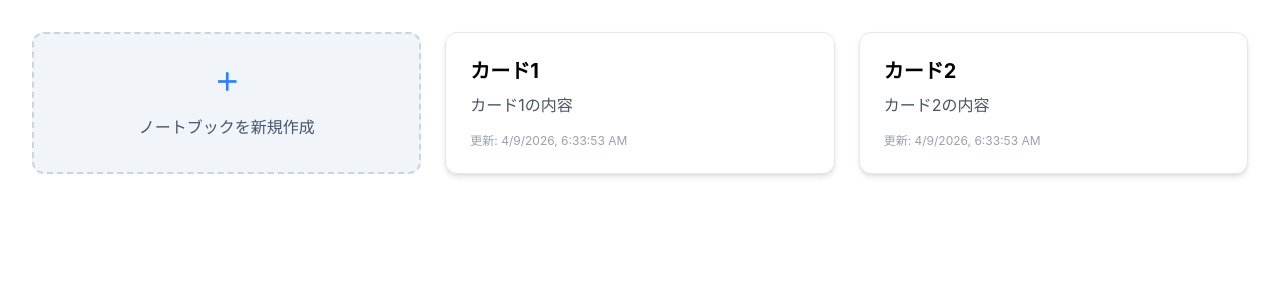
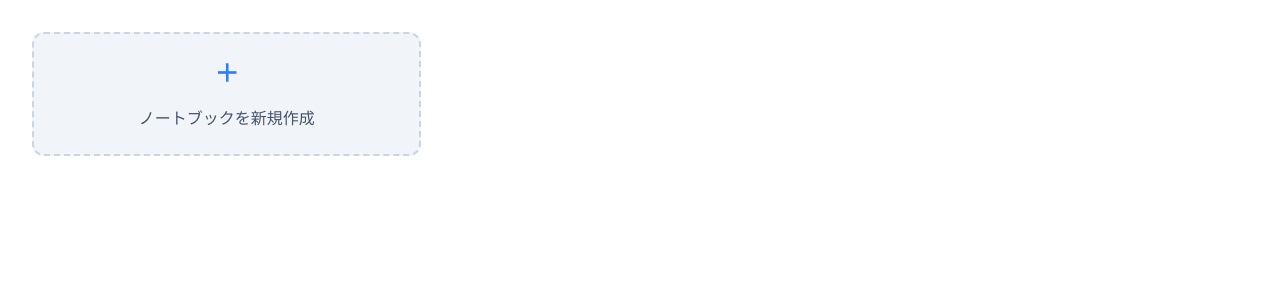
Before and after one commit to yuto-boobam/Rooted, a React (Vite) app: page / in a window 1280 px wide. Shown: the top 300 px of the page. Built offline with nearby package versions, Linux system fonts and the light colour scheme.

Commit message:
カードの追加処理を復活させ、ボタンクリックでノート追加できるようにした

```diff
--- a/src/App.tsx
+++ b/src/App.tsx
@@ -10,20 +10,7 @@ type CardData = {
 function App() {
   // stateについて、状態関数と交信関数を定義する
   // CardData以外は入れてはいけない空の配列を作成する
-  const [cards, setCards] = useState<CardData[]>([
-    {
-      id: "1",
-      title: "カード1",
-      content: "カード1の内容",
-      updatedAt: new Date(),
-    },
-    {
-      id: "2",
-      title: "カード2",
-      content: "カード2の内容",
-      updatedAt: new Date(),
-    },
-  ]);
+  const [cards, setCards] = useState<CardData[]>([]);
 
   // setCardsを利用してカードを生成する関数
   const addCard = () => {
@@ -40,7 +27,7 @@ function App() {
     <div className="p-8"> {/* 全体の余白 */}
       <div className="grid grid-cols-1 md:grid-cols-3 gap-6"> {/* グリッドの設定 */}
 
-        <button className="bg-slate-100 p-6 rounded-xl border-2 border-dashed border-slate-300 flex flex-col items-center justify-center gap-4 h-full">
+        <button onClick={addCard} className="bg-slate-100 p-6 rounded-xl border-2 border-dashed border-slate-300 flex flex-col items-center justify-center gap-4 h-full hover:bg-slate-200 transition-colors">
           {/* アイコン用の＋ */}
           <span className="text-2xl text-blue-500 font-bold">＋</span>
           {/* テキスト */}
```
